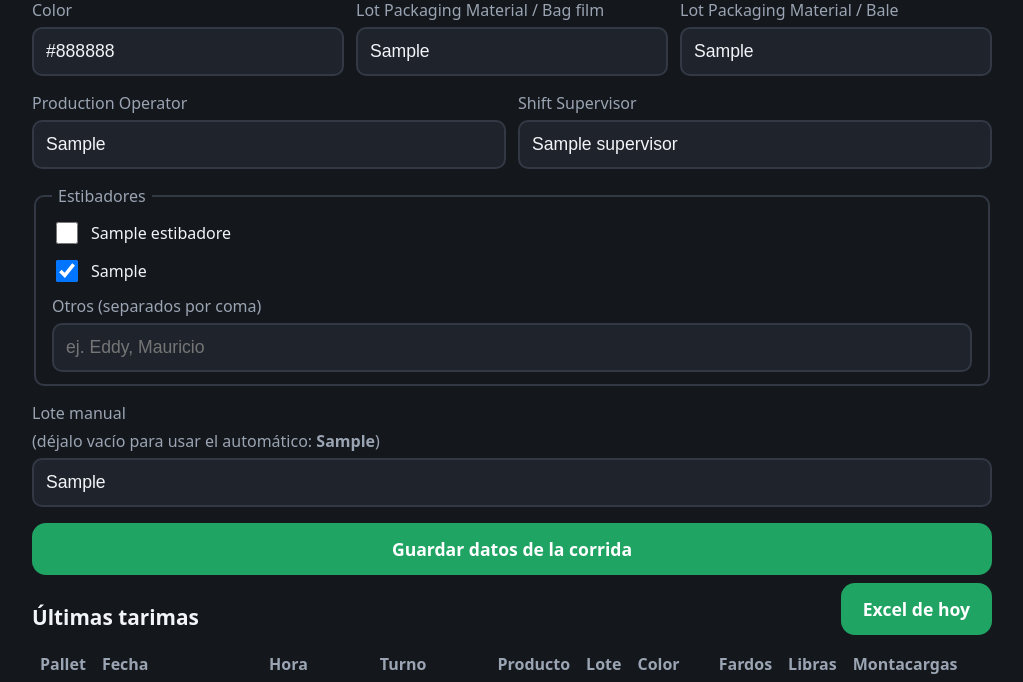
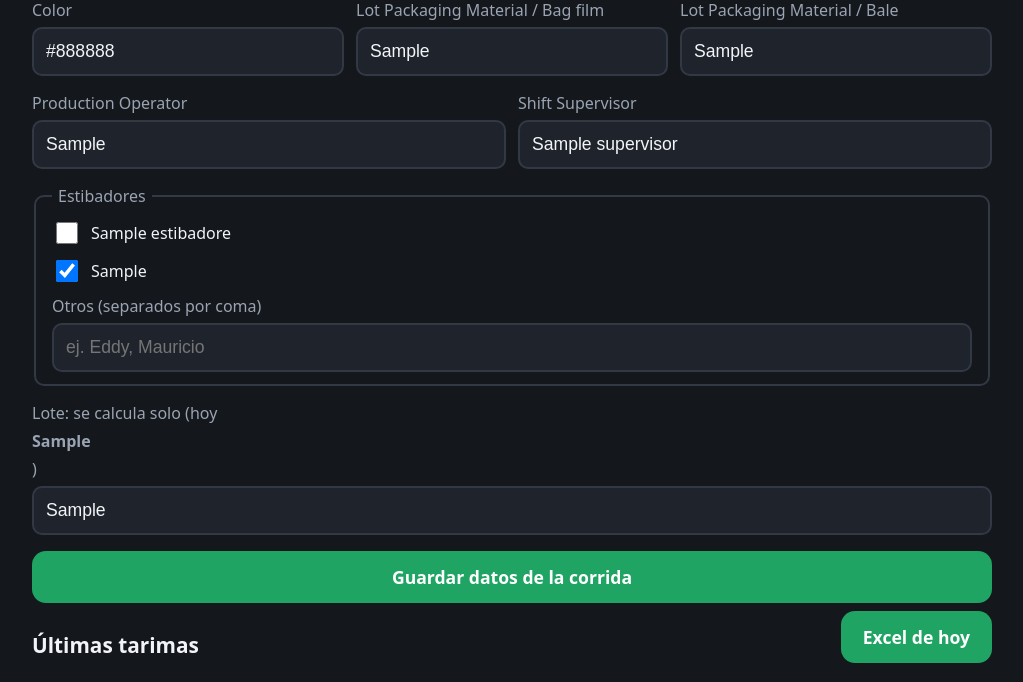
Before and after one commit to FloreceDigital/Practica-Python-, a Flask app: template paletizado/templates/operador.html in a window 1280 px wide. Shown: the part 344-1026 px from the top of the page, without its empty margins (128-1151 px from the left). Run offline with Flask 3, Linux system fonts and the light colour scheme; the template is opened without the code that fills it: most values are stand-ins (such as "Sample title", 1, 10 or a date in 2020); some libraries are stand-ins or nearby versions.

Commit message:
Aclarar el campo de lote en la pantalla del operador
Co-Authored-By: Claude Opus 5.5 <noreply@anthropic.com>
Claude-Session: https://claude.ai/code/session_01FP3pmAXLQYsoHPm8oBud2X

```diff
--- a/paletizado/templates/operador.html
+++ b/paletizado/templates/operador.html
@@ -51,8 +51,9 @@
         <input name="estibadores" placeholder="ej. Eddy, Mauricio"></label>
     </fieldset>
 
-    <label>Lote manual <span class="nota">(déjalo vacío para usar el automático: <b>{{ lote_auto }}</b>)</span>
-      <input name="lote_manual" value="{{ linea.lote_actual }}" inputmode="numeric"></label>
+    <label>Lote: se calcula solo (hoy <b>{{ lote_auto }}</b>)
+      <input name="lote_manual" value="{{ linea.lote_actual }}" inputmode="numeric"
+             placeholder="Escribe otro lote solo si es diferente"></label>
 
     <button type="submit">Guardar datos de la corrida</button>
   </form>
```
